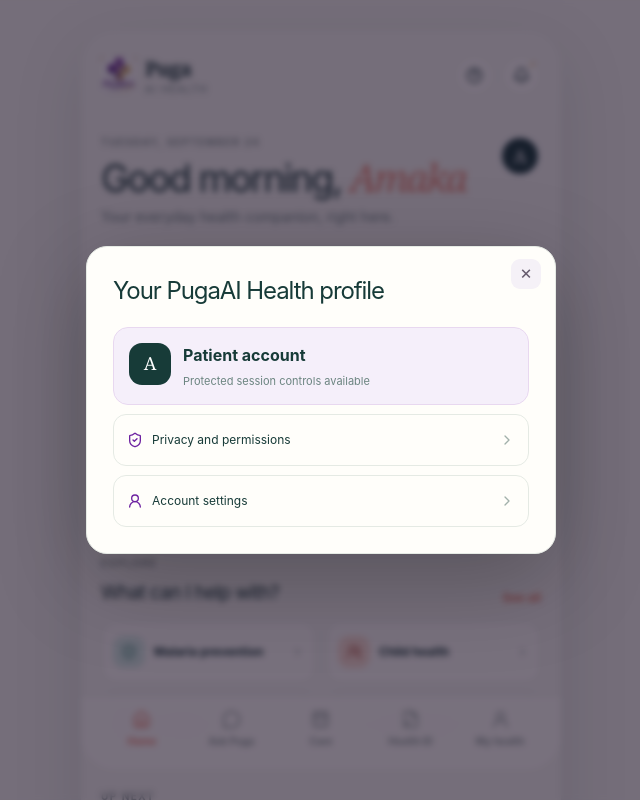
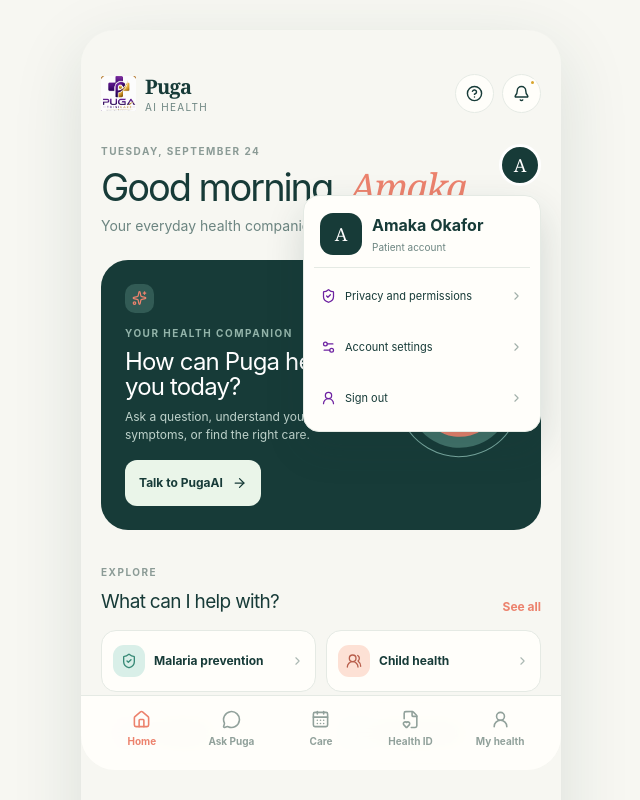
Before and after one commit to ctopomari/puga-health, a Next.js app: page / in a window 1280 px wide. Both pictures are taken after a click on the button "Open your profile". Shown: the top 800 px of the page, without its empty margins (319-959 px from the left). Built offline with nearby package versions, Linux system fonts and the light colour scheme.

Commit message:
Add sticky header and profile dropdown
V0-Chat-Id: iCkHvhi5fj3

```diff
--- a/app/globals.css
+++ b/app/globals.css
@@ -8,7 +8,7 @@ button { cursor: pointer; }
 .app-shell { min-height: 100vh; padding: 0; background: var(--cream); }
 .app-frame { position: relative; width: 100%; max-width: 480px; min-height: 100vh; margin: 0 auto; padding: 24px 20px 104px; background: var(--cream); overflow: hidden; }
 .topbar, .welcome-block, .section-heading, .appointment-card, .composer-actions, .metric-row { display: flex; align-items: center; justify-content: space-between; }
-.topbar { margin-bottom: 38px; }
+.topbar { position: sticky; top: 0; z-index: 40; margin: -24px -20px 38px; padding: 18px 20px 14px; background: rgb(247 247 242 / 92%); border-bottom: 1px solid transparent; backdrop-filter: blur(16px); }
 .brand-lockup { display: flex; align-items: center; gap: 9px; }
 .brand-mark { width: 35px; height: 35px; object-fit: contain; }
 .brand-name { display: block; font-family: Georgia, serif; font-size: 20px; font-weight: 700; letter-spacing: -.04em; }
@@ -57,7 +57,7 @@ h2 { margin-bottom: 0; font-size: 19px; letter-spacing: -.035em; }
 .suggestions { display: grid; gap: 9px; margin: 28px 0; }.suggestions button, .care-feature { display: flex; align-items: center; gap: 10px; padding: 13px 14px; color: var(--ink); text-align: left; background: var(--paper); border: 1px solid var(--line); border-radius: 14px; font-size: 12px; }.suggestions button svg { width: 15px; margin-left: auto; color: var(--coral); }.composer { padding: 12px; background: var(--paper); border: 1px solid #cfdcd4; border-radius: 19px; box-shadow: 0 7px 24px rgb(32 79 69 / 7%); }.composer textarea { width: 100%; resize: none; color: var(--ink); background: transparent; border: 0; outline: 0; font-size: 14px; }.composer textarea::placeholder { color: #9aa9a4; }.composer-actions { justify-content: flex-end; margin-top: 12px; }.mic-button { width: 32px; height: 32px; margin-right: auto; background: var(--cream); }.send-button { display: grid; place-items: center; width: 34px; height: 34px; color: white; background: var(--coral); border: 0; border-radius: 11px; }.send-button svg { width: 16px; }.privacy-note { display: flex; align-items: center; gap: 7px; margin-top: 18px; color: #8b9b96; font-size: 11px; }.privacy-note svg { width: 14px; color: #4b9a84; }
 .page-panel { padding-top: 25px; }.page-panel h1 { font-size: 37px; }.care-feature { margin-top: 13px; padding: 17px 14px; }.care-feature .feature-icon { display: grid; place-items: center; width: 34px; height: 34px; color: #438d7b; background: var(--mint); border-radius: 11px; }.feature-icon svg { width: 17px; }.care-feature div { flex: 1; }.care-feature strong { display: block; margin-bottom: 4px; font-size: 13px; }.care-feature p { margin: 0; color: var(--muted); font-size: 11px; }.care-feature > svg { width: 15px; color: #a2b0aa; }.primary-cta { margin-top: 22px; color: white; background: var(--ink); }
 .health-score { display: flex; justify-content: space-between; align-items: center; margin-top: 27px; padding: 22px; background: var(--mint); border-radius: 20px; }.health-score strong { display: block; margin: 7px 0 4px; font-family: Georgia, serif; font-size: 22px; }.health-score p { margin: 0; color: #547f73; font-size: 11px; }.score { display: grid; place-items: center; width: 72px; height: 72px; color: var(--ink); background: var(--paper); border: 7px solid #aed9c9; border-radius: 50%; font-size: 20px; font-weight: 700; }.metric-row { gap: 9px; margin-top: 12px; align-items: stretch; }.metric-row div { display: grid; flex: 1; gap: 4px; padding: 14px 10px; background: var(--paper); border: 1px solid var(--line); border-radius: 14px; }.metric-row svg { width: 16px; color: var(--coral); }.metric-row strong { font-size: 17px; }.metric-row span { color: var(--muted); font-size: 9px; }
-.header-actions { position: relative; display: flex; gap: 8px; }
+.header-actions { position: relative; display: flex; gap: 8px; }.profile-menu-wrap { position: relative; }.profile-dropdown { position: absolute; top: 51px; right: 0; z-index: 50; width: 238px; padding: 10px; color: var(--ink); background: var(--paper); border: 1px solid var(--line); border-radius: 16px; box-shadow: 0 16px 38px rgb(23 59 56 / 16%); }.profile-dropdown-header { display: flex; align-items: center; gap: 10px; padding: 7px 6px 12px; border-bottom: 1px solid var(--line); }.profile-dropdown-header div:last-child { display: grid; gap: 3px; }.profile-dropdown-header span { color: var(--muted); font-size: 10px; }.profile-dropdown > button { display: flex; align-items: center; gap: 9px; width: 100%; margin-top: 5px; padding: 11px 7px; color: var(--ink); text-align: left; background: transparent; border: 0; border-radius: 10px; font-size: 11px; }.profile-dropdown > button:hover, .profile-dropdown > button:focus-visible { background: #f1f4ef; outline: none; }.profile-dropdown > button svg:first-child { width: 15px; color: #6d22a1; }.profile-dropdown > button svg:last-child { width: 13px; margin-left: auto; color: #a2b0aa; }
 .notification-dot { position: absolute; top: 5px; right: 5px; width: 7px; height: 7px; background: #d9a52d; border: 2px solid var(--paper); border-radius: 50%; }
 .tooltip-trigger::after { content: attr(data-tooltip); position: absolute; right: 0; top: calc(100% + 9px); width: max-content; max-width: 210px; padding: 7px 9px; color: white; background: var(--ink); border-radius: 8px; font-size: 10px; opacity: 0; pointer-events: none; transform: translateY(-3px); transition: opacity .16s ease, transform .16s ease; }
 .tooltip-trigger:hover::after, .tooltip-trigger:focus-visible::after { opacity: 1; transform: translateY(0); }
--- a/app/page.tsx
+++ b/app/page.tsx
@@ -22,7 +22,8 @@ export default function Page() {
   const [toast, setToast] = useState('')
   const [showNotifications, setShowNotifications] = useState(false)
   const [showHelp, setShowHelp] = useState(false)
-  const [modal, setModal] = useState<'emergency' | 'consent' | 'profile' | 'appointment' | 'language' | null>(null)
+  const [showProfile, setShowProfile] = useState(false)
+  const [modal, setModal] = useState<'emergency' | 'consent' | 'appointment' | 'language' | null>(null)
   const notifications = ['appointment']
 
   const notify = (message: string) => {
@@ -58,7 +59,15 @@ export default function Page() {
               <h1>Good morning, <em>Amaka</em></h1>
               <p className="intro">Your everyday health companion, right here.</p>
             </div>
-            <button className="avatar tooltip-trigger" aria-label="Open your profile" data-tooltip="Profile and session controls" onClick={() => setModal('profile')}>A</button>
+            <div className="profile-menu-wrap">
+              <button className="avatar tooltip-trigger" aria-label="Open your profile" aria-expanded={showProfile} data-tooltip="Profile and session controls" onClick={() => setShowProfile(!showProfile)}>A</button>
+              {showProfile && <div className="profile-dropdown" role="menu" aria-label="Profile menu">
+                <div className="profile-dropdown-header"><div className="profile-avatar">A</div><div><strong>Amaka Okafor</strong><span>Patient account</span></div></div>
+                <button role="menuitem" onClick={() => { setShowProfile(false); setModal('consent') }}><ShieldCheck /> Privacy and permissions <ChevronRight /></button>
+                <button role="menuitem" onClick={() => { setShowProfile(false); notify('Account settings are coming in phase 2') }}><Settings2 /> Account settings <ChevronRight /></button>
+                <button role="menuitem" onClick={() => { setShowProfile(false); notify('Sign-in is available in phase 2') }}><UserRound /> Sign out <ChevronRight /></button>
+              </div>}
+            </div>
           </section>
 
           <section className="hero-card">
@@ -82,7 +91,6 @@ export default function Page() {
 
         {modal === 'emergency' && <Modal title="Urgent health concern?" onClose={() => setModal(null)}><div className="alert-icon">!</div><p className="modal-copy">PugaAI Health is not an emergency service. If you or someone else may be in immediate danger, seek urgent medical attention or go to the nearest appropriate healthcare facility.</p><div className="modal-actions"><button className="secondary-cta" onClick={() => setModal(null)}>Close</button><button className="primary-cta" onClick={() => { setModal(null); notify('Emergency guidance acknowledged') }}>I understand <ArrowRight /></button></div></Modal>}
         {modal === 'consent' && <Modal title="Permission before protected data" onClose={() => setModal(null)}><div className="permission-card"><LockKeyhole /><div><strong>Purpose-limited access</strong><p>PugaAI Health should only receive the minimum health information needed for the task you approve.</p></div></div><div className="modal-actions"><button className="secondary-cta" onClick={() => setModal(null)}>Not now</button><button className="primary-cta" onClick={() => { setModal(null); notify('Permission granted for this session') }}>Continue <ArrowRight /></button></div></Modal>}
-        {modal === 'profile' && <Modal title="Your PugaAI Health profile" onClose={() => setModal(null)}><div className="profile-panel"><div className="profile-avatar">A</div><div><strong>Patient account</strong><span>Protected session controls available</span></div></div><button className="modal-list-button" onClick={() => { setModal('consent') }}><ShieldCheck /> Privacy and permissions <ChevronRight /></button><button className="modal-list-button" onClick={() => { setModal(null); notify('Sign-in is available in phase 2') }}><UserRound /> Account settings <ChevronRight /></button></Modal>}
         {modal === 'appointment' && <Modal title="Appointment details" onClose={() => setModal(null)}><div className="appointment-detail"><span className="status-badge">Upcoming</span><h3>Teleconsultation</h3><p><strong>Dr. Amaka Okafor</strong><br />Lagos Island Clinic</p><div className="detail-grid"><div><small>Date</small><strong>24 September</strong></div><div><small>Time</small><strong>10:30 AM</strong></div></div></div><div className="modal-actions"><button className="secondary-cta" onClick={() => setModal(null)}>Close</button><button className="primary-cta" onClick={() => { setModal(null); notify('Teleconsultation details opened') }}>View care plan <ArrowRight /></button></div></Modal>}
         {modal === 'language' && <Modal title="Choose response language" onClose={() => setModal(null)}><p className="modal-copy">Choose the language PugaAI should use for health education responses.</p><button className="modal-list-button selected" onClick={() => { setModal(null); notify('English selected') }}>English (Nigeria) <span>Selected</span></button><button className="modal-list-button" onClick={() => { setModal(null); notify('Nigerian Pidgin selected') }}>Nigerian Pidgin <ChevronRight /></button><button className="modal-list-button" onClick={() => { setModal(null); notify('Yorùbá selected') }}>Yorùbá <ChevronRight /></button></Modal>}
 
```
